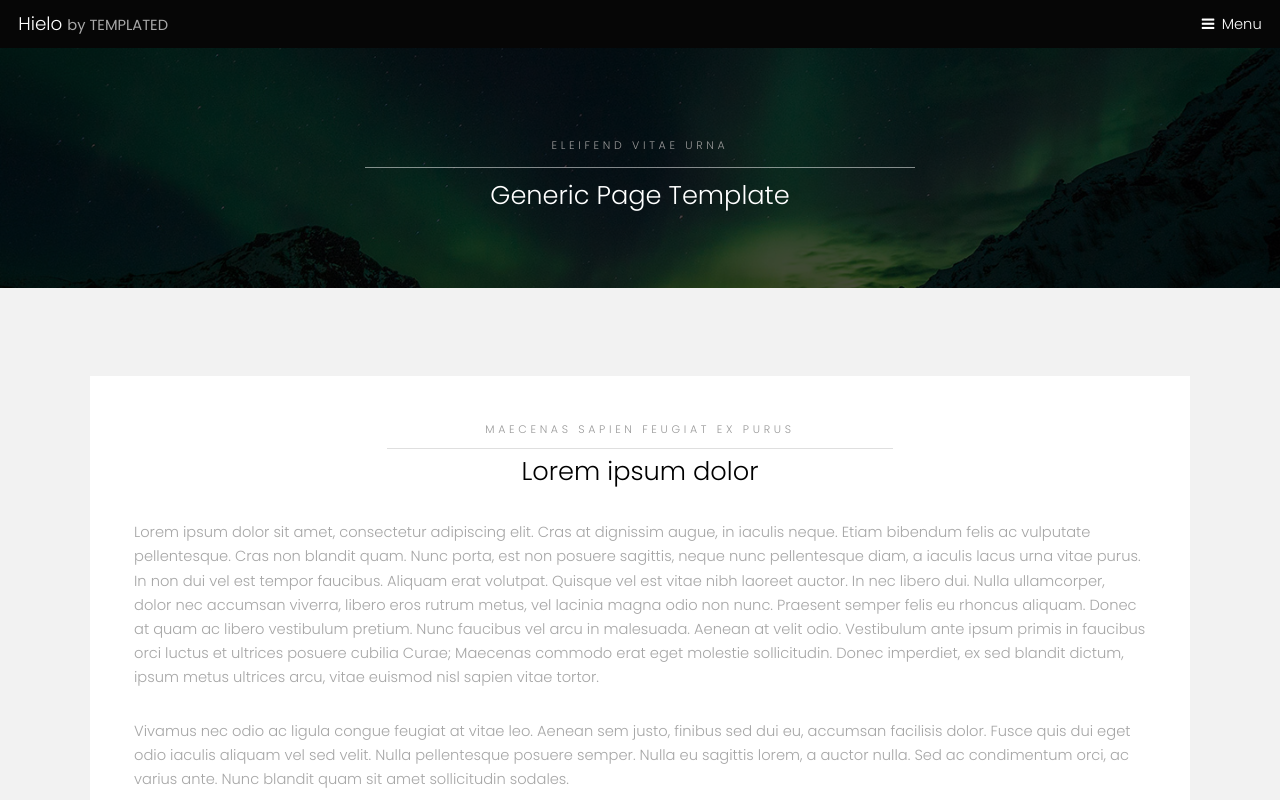
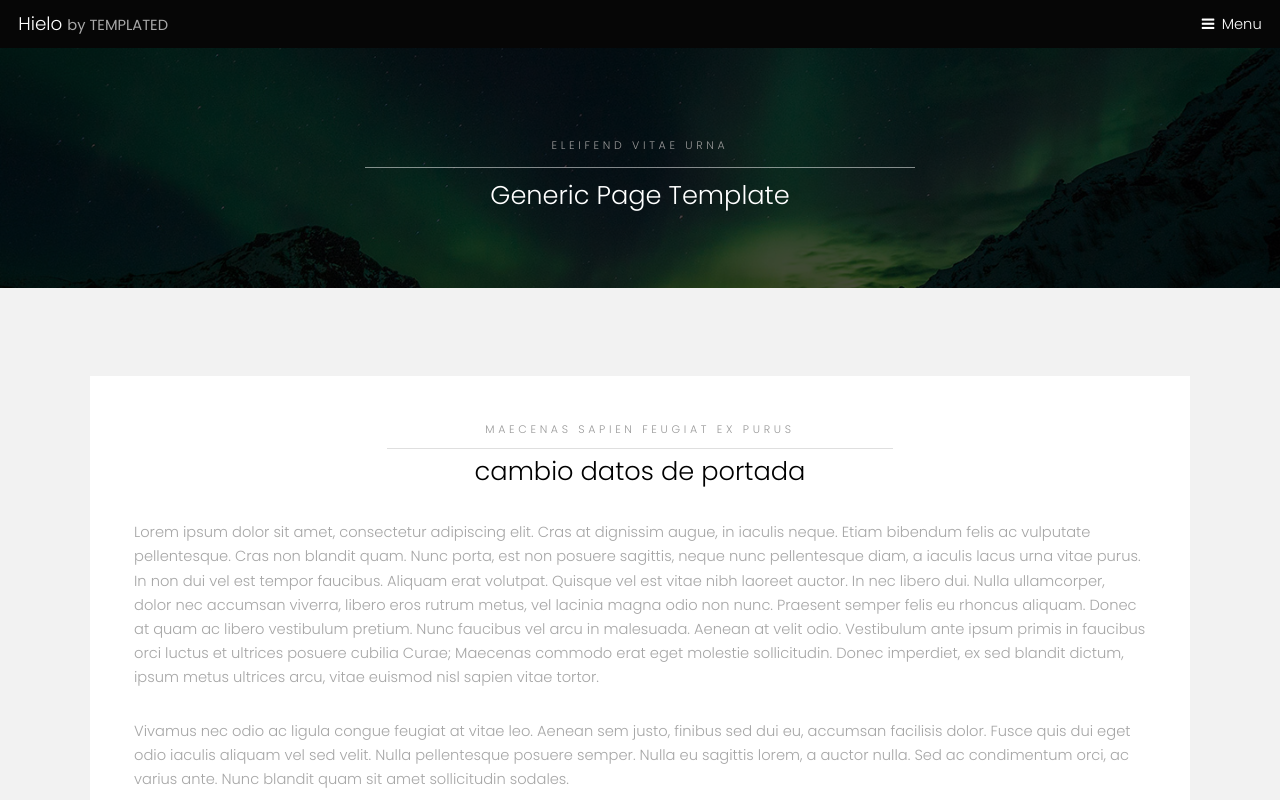
Before and after one commit to JoseJordan11/curso_git, a plain HTML site: page generic.html in a window 1280 px wide. Shown: the top 800 px of the page. Drawn offline with Linux system fonts and the light colour scheme.

Commit message:
cambio datos portada

```diff
--- a/generic.html
+++ b/generic.html
@@ -45,7 +45,7 @@
 						<div class="content">
 							<header class="align-center">
 								<p>maecenas sapien feugiat ex purus</p>
-								<h2>Lorem ipsum dolor</h2>
+								<h2>cambio datos de portada</h2>
 							</header>
 							<p>Lorem ipsum dolor sit amet, consectetur adipiscing elit. Cras at dignissim augue, in iaculis neque. Etiam bibendum felis ac vulputate pellentesque. Cras non blandit quam. Nunc porta, est non posuere sagittis, neque nunc pellentesque diam, a iaculis lacus urna vitae purus. In non dui vel est tempor faucibus. Aliquam erat volutpat. Quisque vel est vitae nibh laoreet auctor. In nec libero dui. Nulla ullamcorper, dolor nec accumsan viverra, libero eros rutrum metus, vel lacinia magna odio non nunc. Praesent semper felis eu rhoncus aliquam. Donec at quam ac libero vestibulum pretium. Nunc faucibus vel arcu in malesuada. Aenean at velit odio. Vestibulum ante ipsum primis in faucibus orci luctus et ultrices posuere cubilia Curae; Maecenas commodo erat eget molestie sollicitudin. Donec imperdiet, ex sed blandit dictum, ipsum metus ultrices arcu, vitae euismod nisl sapien vitae tortor.</p>
 
```
